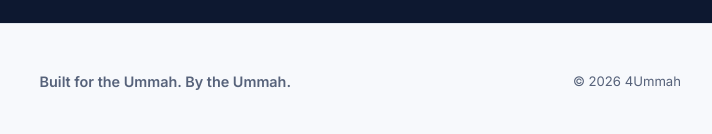
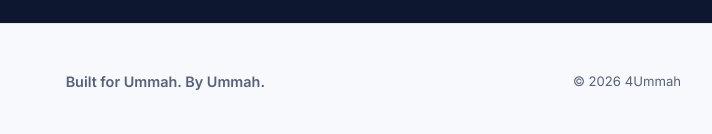
Before and after one commit to taseenw/4ummah-landing, a plain HTML site: page index.html in a window 1280 px wide. Shown: the part 3265-3399 px from the top of the page, 483-1195 px from the left. Drawn offline with Linux system fonts and the light colour scheme.

Commit message:
Footer tagline to match: Built for Ummah. By Ummah.
Co-Authored-By: Claude Opus 5.5 <noreply@anthropic.com>
Claude-Session: https://claude.ai/code/session_01XL8qaMW6oLjMGN4YeB4Uac

```diff
--- a/index.html
+++ b/index.html
@@ -251,7 +251,7 @@
       <span class="mark" aria-hidden="true"><img src="4ummah-symbol.svg" width="26" height="24" alt=""></span>
       <span>4Ummah</span>
     </div>
-    <p class="footer-note">Built for the Ummah. By the Ummah.</p>
+    <p class="footer-note">Built for Ummah. By Ummah.</p>
     <p class="footer-copy">&copy; <span id="year">2026</span> 4Ummah</p>
   </div>
 </footer>
```
